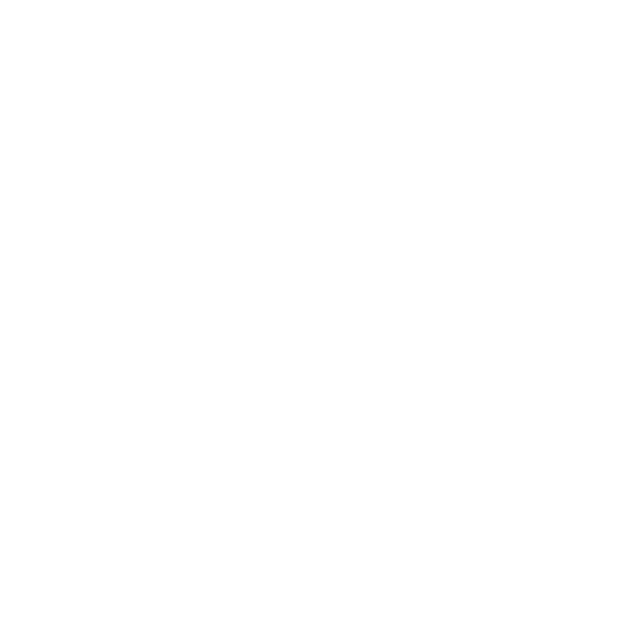
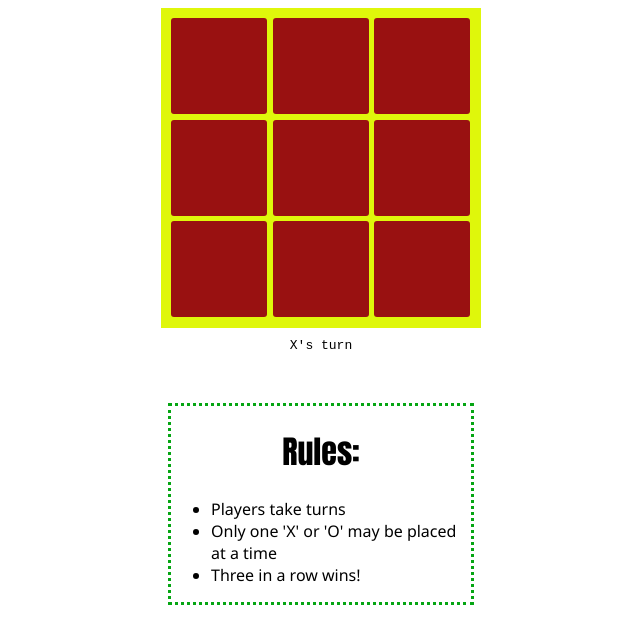
Before and after one commit to DevinLaterza/CSCI3321_Devin_Laterza_Front, a plain HTML site: page src/tic-tac-toe.html in a window 1280 px wide. Shown: the whole page, without its empty margins (319-959 px from the left). Drawn offline with Linux system fonts and the light colour scheme.

Commit message:
Added tic-tac-toe

```diff
--- a/scripts/tic-tac-toe.js
+++ b/scripts/tic-tac-toe.js
@@ -1,40 +1,97 @@
 var gameOver = false;
 var totalMoves = 0;
 var currPlayer = 'X';
+var tie = false;
 function placeMarker(spotId)
 {
-    if(!gameOver)
+    if(gameOver === false && totalMoves !=9)
     {
-    //if the game is not over
-        //get spot/element by spotId
-        //if spot is empty
-            //replace marker by changing innerHTML of the spot
-            //depending on who is the current player
-            //check if current player has won the game
-            //if(hasWon()){}
-            //if yes, display message, set gameOver = true;
-            //else, switch players, totalMoves++
-    //else
-        //do nothing
+        var spot = document.getElementById(spotId);
+        if(spot.innerHTML === '')
+        {
+            totalMoves++;
+            if(currPlayer === 'X')
+            {
+                spot.innerHTML = 'X';
+                updateGameStatus();
+            }
+
+            else
+            {
+                spot.innerHTML = 'O';
+                updateGameStatus();
+            }
+        }
     }
+    else
+        return;
 }
 
 function hasWon()
 {
-    //get each spot using getElementById
-    //for example, s1 = document.getElementById('1')
-    //s2 = document.getElementById('2')
-    //s3, s4...s9
-    //if(!gameOver)
-    //s1.innerHTML === s2.innerHTML && s2.innerHTML === s3.innerHTML <=handles first row
-        //gameOver = true;
-    //else
-        //gameOver = false;
+    var s1 = document.getElementById('s1')
+    var s2 = document.getElementById('s2')
+    var s3 = document.getElementById('s3')
+    var s4 = document.getElementById('s4')
+    var s5 = document.getElementById('s5')
+    var s6 = document.getElementById('s6')
+    var s7 = document.getElementById('s7')
+    var s8 = document.getElementById('s8')
+    var s9 = document.getElementById('s9')
 
-    ///if(!gameOver)
-    //{
-        //if(totalMoves == 8) maybe 9
-            //gameOver = true;
-    //}
+    if(gameOver === false && totalMoves > 4)
+    {
+        if((s1.innerHTML === s2.innerHTML && s2.innerHTML === s3.innerHTML && s1.innerHTML != '')
+        || (s4.innerHTML === s5.innerHTML && s5.innerHTML === s6.innerHTML && s4.innerHTML != '')
+        || (s7.innerHTML === s8.innerHTML && s8.innerHTML === s9.innerHTML && s7.innerHTML != '')
+        || (s1.innerHTML === s4.innerHTML && s4.innerHTML === s7.innerHTML && s1.innerHTML != '')
+        || (s2.innerHTML === s5.innerHTML && s5.innerHTML === s8.innerHTML && s2.innerHTML != '')
+        || (s3.innerHTML === s6.innerHTML && s6.innerHTML === s9.innerHTML && s3.innerHTML != '')
+        || (s1.innerHTML === s5.innerHTML && s5.innerHTML === s9.innerHTML && s1.innerHTML !='')
+        || (s3.innerHTML === s5.innerHTML && s5.innerHTML === s7.innerHTML && s3.innerHTML !=''))
+        {
+            gameOver = true;
+        }
+    }
 
+    if(!gameOver && totalMoves === 9)
+    {
+        gameOver = true;
+        tie = true;
+    }
 }
+
+
+function updateGameStatus()
+{
+    hasWon();
+    var statusBoard = document.getElementById('status')
+    if(gameOver === true)
+    {
+        if(tie === true)
+        {
+            statusBoard.innerHTML = "Wow, it was a tie!";
+            return;
+        }
+        else
+        {
+            statusBoard.innerHTML = currPlayer.concat(" has won!");
+            return;
+        }
+    }
+    else
+    {
+        if(currPlayer === 'X')
+        {
+            currPlayer = 'O';
+            statusBoard.innerHTML = currPlayer.concat("'s turn");
+            return;
+        }
+        if(currPlayer === 'O')
+        {
+            currPlayer = 'X';
+            statusBoard.innerHTML = currPlayer.concat("'s turn");
+            return;
+        }
+    }
+}
--- a/src/tic-tac-toe.html
+++ b/src/tic-tac-toe.html
@@ -4,9 +4,29 @@
     <meta charset="UTF-8">
     <meta http-equiv="X-UA-Compatible" content="IE=edge">
     <meta name="viewport" content="width=device-width, initial-scale=1.0">
-    <title>Document</title>
+    <link rel="stylesheet" href="../style/tic-tac-toe.css">
+    <script src="../scripts/tic-tac-toe.js"></script>
+    <title>Tic Tac Toe!</title>
 </head>
 <body>
+    <div id="container">
+        <div id="s1" onclick="placeMarker('s1')"></div>
+        <div id="s2"onclick="placeMarker('s2')"></div>
+        <div id="s3"onclick="placeMarker('s3')"></div>
+        <div id="s4"onclick="placeMarker('s4')"></div>
+        <div id="s5"onclick="placeMarker('s5')"></div>
+        <div id="s6"onclick="placeMarker('s6')"></div>
+        <div id="s7"onclick="placeMarker('s7')"></div>
+        <div id="s8"onclick="placeMarker('s8')"></div>
+        <div id="s9"onclick="placeMarker('s9')"></div>
 
+    </div>
+    <div id="status">X's turn</div>
+
+    <div id="rules"><h1>Rules:</h1>
+        <ul><li>Players take turns</li>
+            <li>Only one 'X' or 'O' may be placed at a time</li>
+            <li>Three in a row wins!</li></ul>
+    </div>
 </body>
 </html>
--- /dev/null
+++ b/style/tic-tac-toe.css
@@ -0,0 +1,141 @@
+#container
+{
+    width: 300px;
+    height: 300px;
+    margin: auto;
+    background-color: rgb(223, 247, 11);
+    padding: 10px;
+    text-align: center;
+    display: grid;
+    grid-gap: 5px;
+    grid-template-areas:
+        'box1 box2 box3'
+        'box4 box5 box6'
+        'box7 box8 box9';
+}
+
+#status
+{
+    font-family: monospace;
+    text-align: center;
+    margin-top: 10px;
+}
+
+#rules h1
+{
+    text-align: center;
+    font-family: Impact, Haettenschweiler, 'Arial Narrow Bold', sans-serif;
+}
+
+#rules
+{
+    width: 300px;
+    margin: auto;
+    margin-top: 50px;
+    text-align: left;
+    border-style: dotted;
+    border-color: rgb(5, 165, 19);
+}
+
+#s1
+{
+    grid-area: box1;
+    width: 96px;
+    height: 96px;
+    background-color: rgb(153, 17, 17);
+    border-radius: 3px;
+    font-size: 30px;
+    line-height: 96px;
+}
+
+#s2
+{
+    grid-area: box2;
+    width: 96px;
+    height: 96px;
+    background-color: rgb(153, 17, 17);
+    border-radius: 3px;
+    font-size: 30px;
+    line-height: 96px;
+}
+
+#s3
+{
+    grid-area: box3;
+    width: 96px;
+    height: 96px;
+    background-color: rgb(153, 17, 17);
+    border-radius: 3px;
+    font-size: 30px;
+    line-height: 96px;
+}
+
+#s4
+{
+    grid-area: box4;
+    width: 96px;
+    height: 96px;
+    background-color: rgb(153, 17, 17);
+    border-radius: 3px;
+    font-size: 30px;
+    line-height: 96px;
+}
+
+#s5
+{
+    grid-area: box5;
+    width: 96px;
+    height: 96px;
+    background-color: rgb(153, 17, 17);
+    border-radius: 3px;
+    font-size: 30px;
+    line-height: 96px;
+}
+
+#s6
+{
+    grid-area: box6;
+    width: 96px;
+    height: 96px;
+    background-color: rgb(153, 17, 17);
+    border-radius: 3px;
+    font-size: 30px;
+    line-height: 96px;
+}
+
+#s7
+{
+    grid-area: box7;
+    width: 96px;
+    height: 96px;
+    background-color: rgb(153, 17, 17);
+    border-radius: 3px;
+    font-size: 30px;
+    line-height: 96px;
+}
+
+#s8
+{
+    grid-area: box8;
+    width: 96px;
+    height: 96px;
+    background-color: rgb(153, 17, 17);
+    border-radius: 3px;
+    font-size: 30px;
+    line-height: 96px;
+}
+
+#s9
+{
+    grid-area: box9;
+    width: 96px;
+    height: 96px;
+    background-color: rgb(153, 17, 17);
+    border-radius: 3px;
+    font-size: 30px;
+    line-height: 96px;
+}
+ul
+{
+    font-family: 'Segoe UI', Tahoma, Geneva, Verdana, sans-serif;
+}
```
